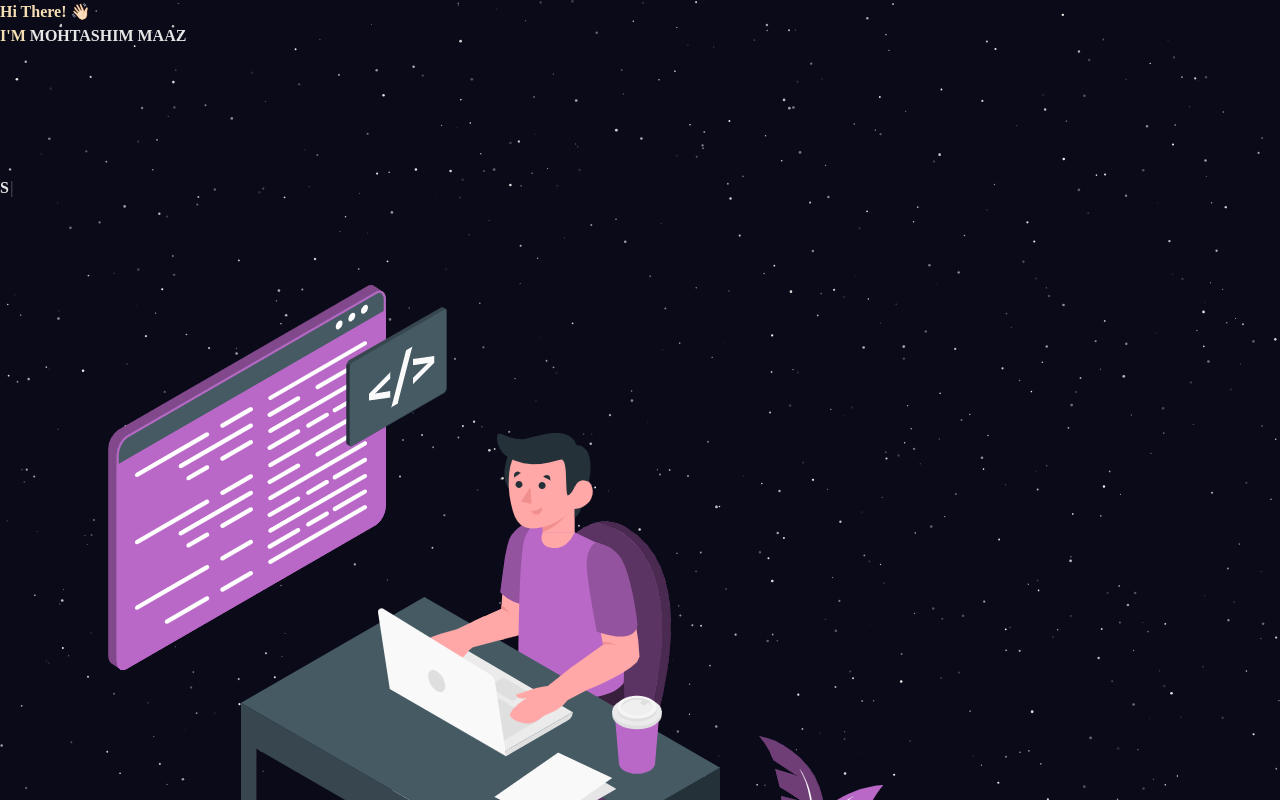
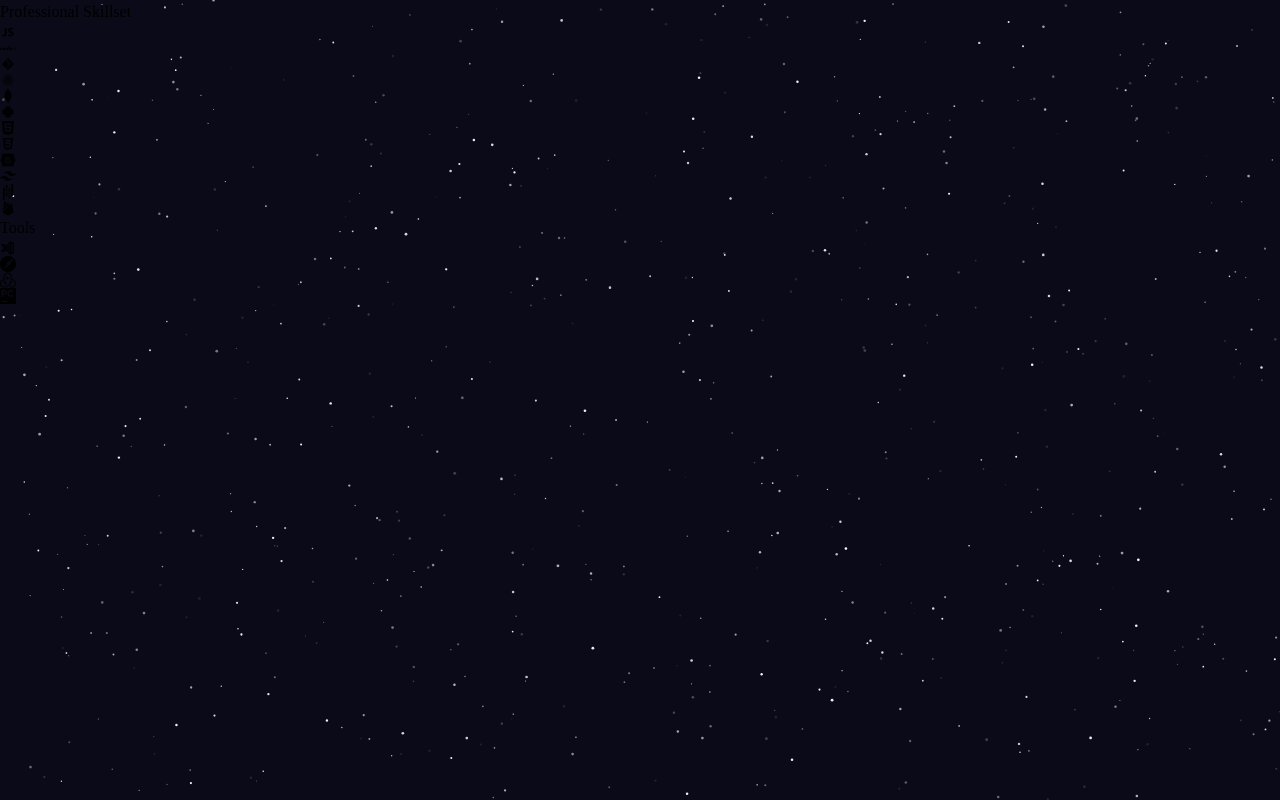
Before and after one commit to mohtashim21/portfolio-project, a React (Vite) app: page / in a window 1280 px wide. Shown: the top 800 px of the page. Built offline with nearby package versions, Linux system fonts and the light colour scheme.

Commit message:
changes in skill set in TechStack component

```diff
--- a/src/App.jsx
+++ b/src/App.jsx
@@ -1,10 +1,12 @@
 import React from 'react'
 import Home from './components/Home'
+import About from './components/About'
 
 const App = () => {
   return (
     <div>
-      <Home />
+      {/* <Home /> */}
+      <About />
     </div>
   )
 }
--- a/src/components/TechStack.jsx
+++ b/src/components/TechStack.jsx
@@ -8,6 +8,8 @@ import { TbBrandVscode } from "react-icons/tb";
 import { SiPostman } from "react-icons/si";
 import { SiPycharm } from "react-icons/si";
 import { SiPandas } from "react-icons/si";
+import { IoLogoFirebase } from "react-icons/io5";
+import { SiRedux } from "react-icons/si";
 import {
   DiJavascript1,
   DiReact,
@@ -129,6 +131,15 @@ function TechStack() {
               >
                 <SiPandas />
               </motion.li>
+
+              <motion.li
+                initial={{ opacity: 0, y: 20 }}
+                animate={{ opacity: 1, y: 0 }}
+                transition={{ duration: 0.5, delay: 1.1 }}
+                className="border-2 border-amber-300 py-[1.6rem] px-[3.5rem] rounded-md hover:border-b-2 hover:border-purple-600"
+              >
+                <IoLogoFirebase />
+              </motion.li>
             </ul>
           </div>
         </div>
@@ -159,6 +170,15 @@ function TechStack() {
               <motion.li
                 initial={{ opacity: 0, y: 20 }}
                 animate={{ opacity: 1, y: 0 }}
+                transition={{ duration: 0.5, delay: 1.3 }}
+                className="border-2 border-amber-300 py-[1.6rem] px-[3.5rem] rounded-md hover:border-b-2 hover:border-purple-600"
+              >
+                <SiRedux />
+              </motion.li>
+
+              <motion.li
+                initial={{ opacity: 0, y: 20 }}
+                animate={{ opacity: 1, y: 0 }}
                 transition={{ duration: 0.5, delay: 1.4 }}
                 className="border-2 border-amber-300 py-[1.6rem] px-[3.5rem] rounded-md hover:border-b-2 hover:border-purple-600"
               >
```
